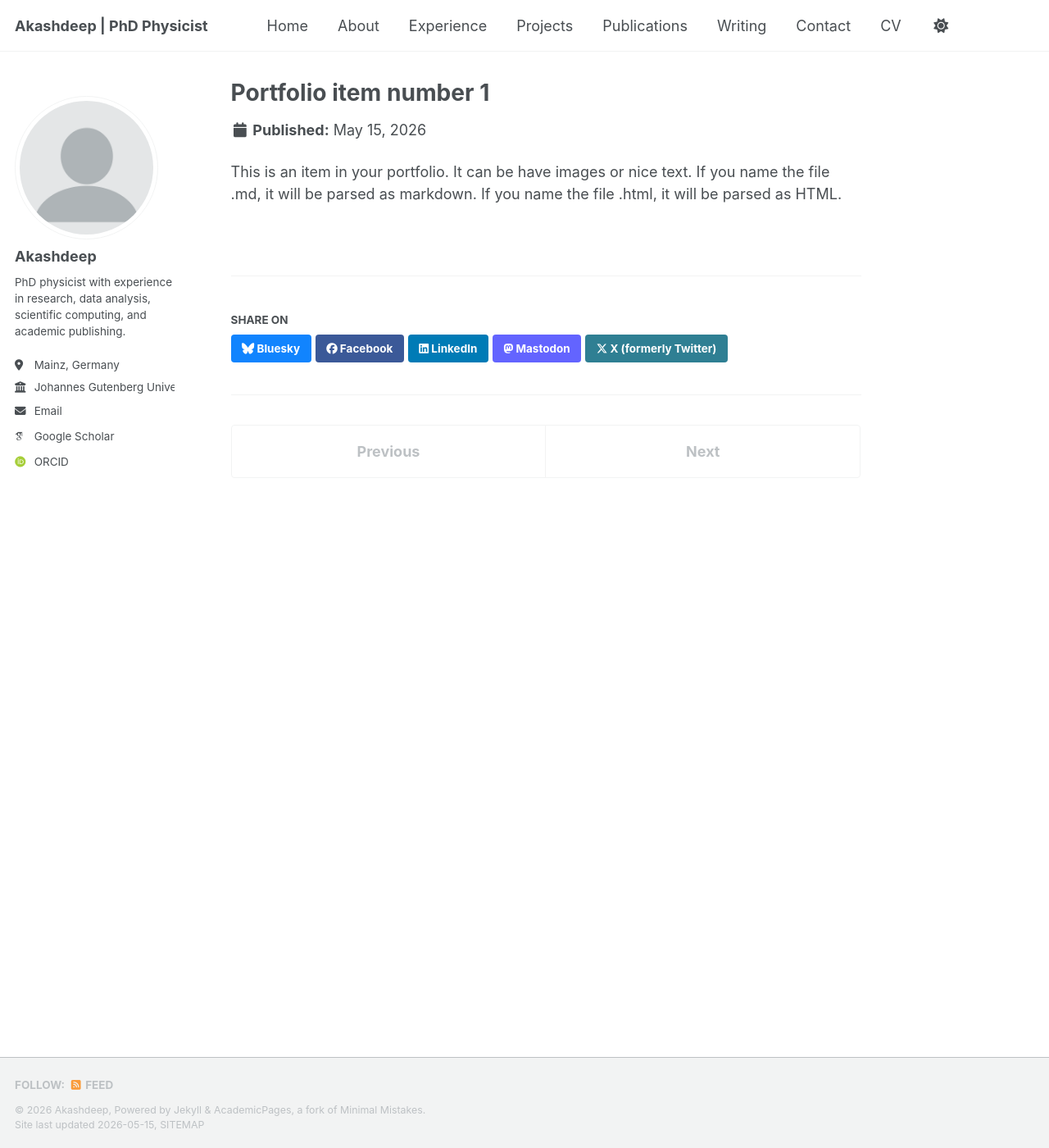
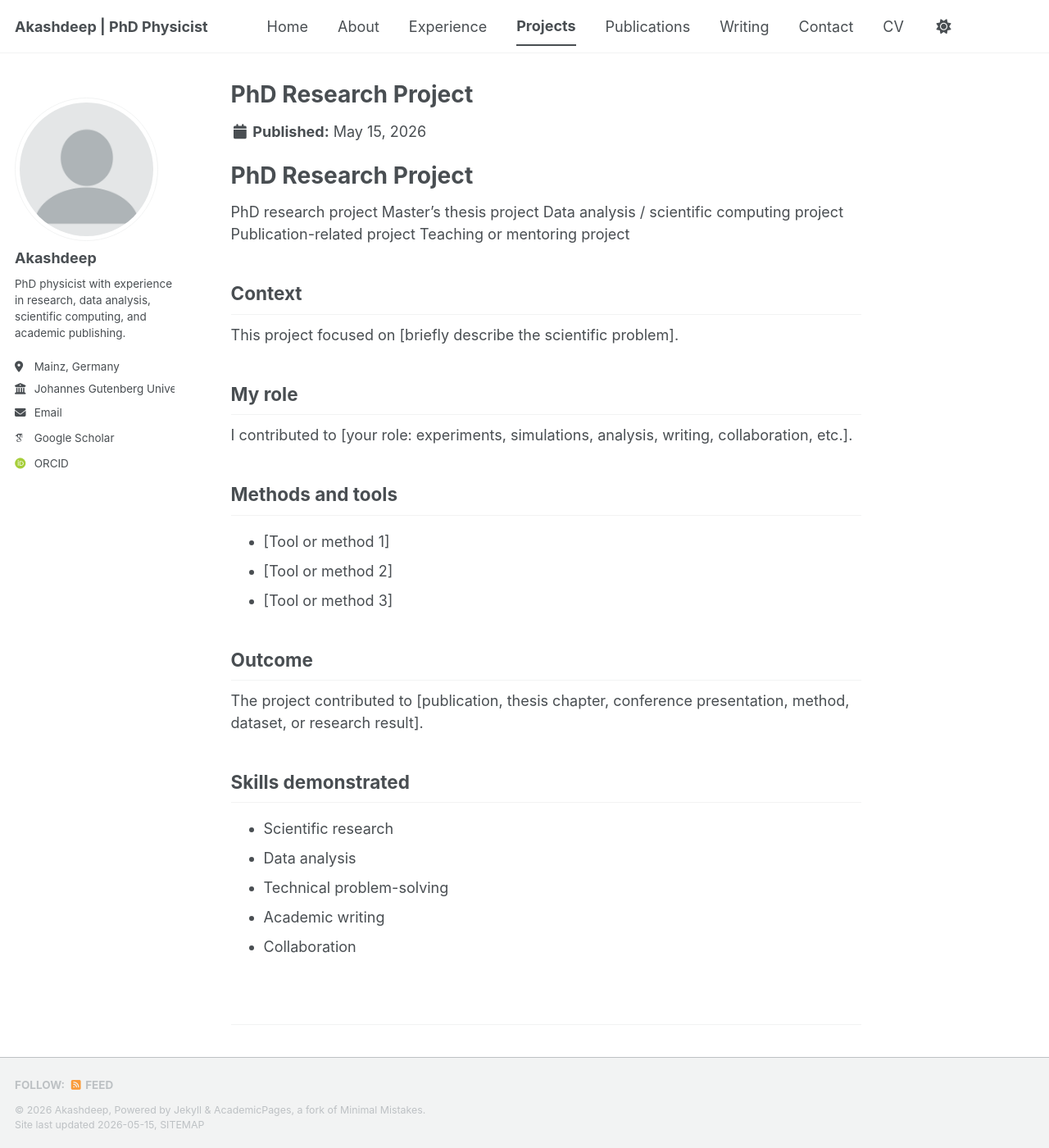
Before and after one commit to a-akashdeep/a-akashdeep, a Jekyll site: the page built from _portfolio/portfolio-1.md, in a window 1280 px wide and 1400 px high. Shown: the whole window at 82% size. Built offline with Jekyll 4.4.1, drawn with Linux system fonts in a browser that asks for light colours; some web fonts are replaced; a script bundle is joined from its source files by our own code; library files that are not in the unit come from our copies.

Commit message:
Revise portfolio item to PhD Research Project
Updated portfolio item to reflect PhD research project details.

```diff
--- a/_portfolio/portfolio-1.md
+++ b/_portfolio/portfolio-1.md
@@ -1,7 +1,40 @@
 ---
-title: "Portfolio item number 1"
-excerpt: "Short description of portfolio item number 1<br/><img src='/images/500x300.png'>"
+title: "PhD Research Project"
+excerpt: "A research project involving [topic], [methods], and scientific analysis."
 collection: portfolio
+permalink: /projects/phd-research-project/
 ---
 
-This is an item in your portfolio. It can be have images or nice text. If you name the file .md, it will be parsed as markdown. If you name the file .html, it will be parsed as HTML.
+# PhD Research Project
+
+PhD research project
+Master’s thesis project
+Data analysis / scientific computing project
+Publication-related project
+Teaching or mentoring project
+
+## Context
+
+This project focused on [briefly describe the scientific problem].
+
+## My role
+
+I contributed to [your role: experiments, simulations, analysis, writing, collaboration, etc.].
+
+## Methods and tools
+
+- [Tool or method 1]
+- [Tool or method 2]
+- [Tool or method 3]
+
+## Outcome
+
+The project contributed to [publication, thesis chapter, conference presentation, method, dataset, or research result].
+
+## Skills demonstrated
+
+- Scientific research
+- Data analysis
+- Technical problem-solving
+- Academic writing
+- Collaboration
```
